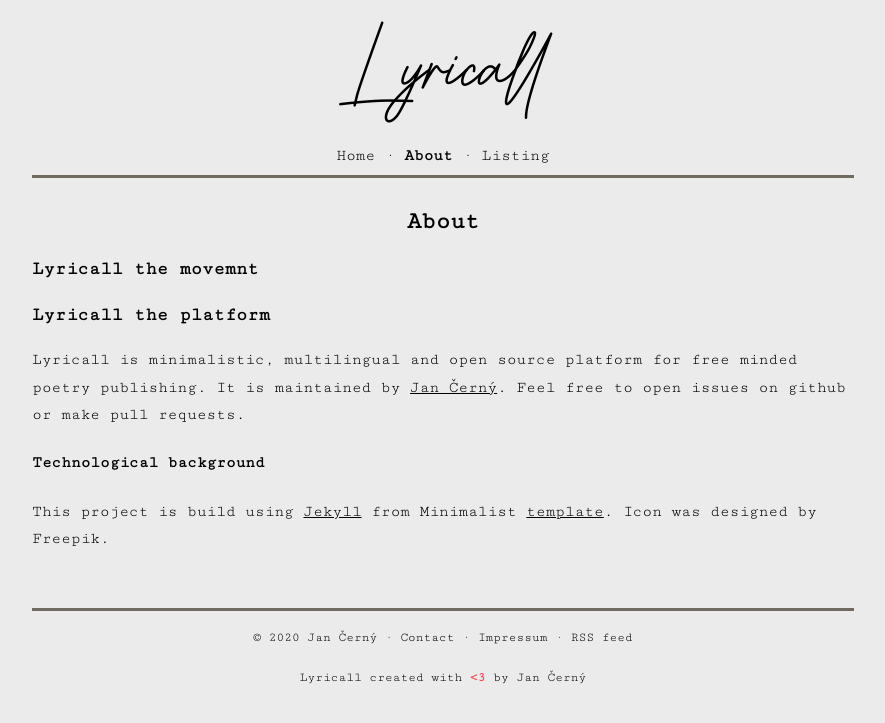
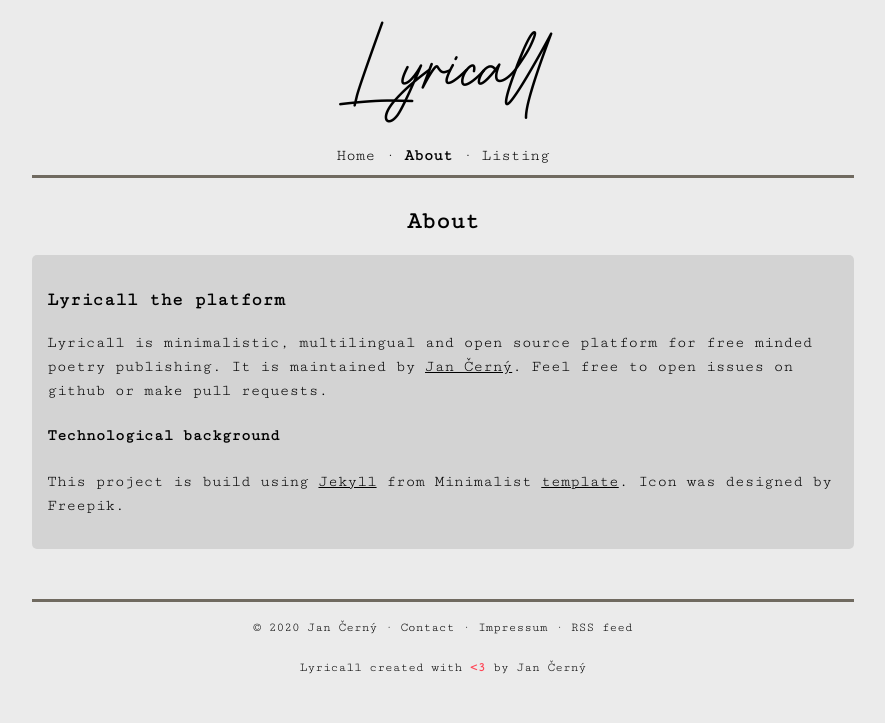
Before and after one commit to yagarea/lyricall, a Jekyll site: the page built from about.md, in a window 1280 px wide. Shown: the top 723 px of the page, without its empty margins (197-1082 px from the left). Built offline with Jekyll 4.4.1, drawn with Linux system fonts in a browser that asks for light colours.

Commit message:
make about page document

```diff
--- a/about.md
+++ b/about.md
@@ -1,11 +1,9 @@
 ---
-layout: default
+layout: document
 title: About
 permalink: /about/
 tab: about
 ---
-
-### Lyricall the movemnt
 
 ### Lyricall the platform
 Lyricall is minimalistic, multilingual and open source platform for free minded poetry
```
